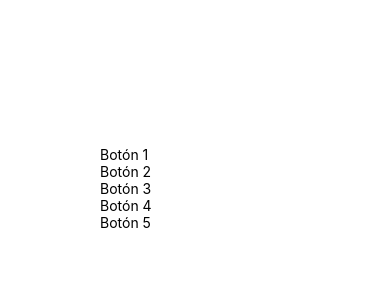
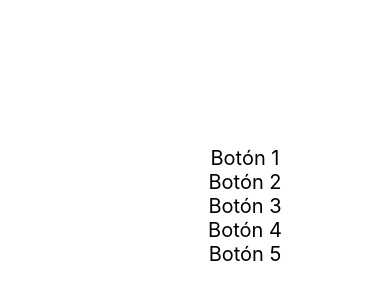
Before and after one commit to kristiangarcia/estilos, a React Native app: screen / in a window 390 px wide. Shown: the part 54-354 px from the top of the page. Built offline with nearby package versions, Linux system fonts and the light colour scheme.

Commit message:
Creado y aplicado el estilo texto

```diff
--- a/App.tsx
+++ b/App.tsx
@@ -5,19 +5,19 @@ export default function App() {
   return (
     <View style={styles.contenedor}>
       <View>
-        <Text>Botón 1</Text>
+        <Text style={styles.texto}>Botón 1</Text>
       </View>
       <View>
-        <Text>Botón 2</Text>
+        <Text style={styles.texto}>Botón 2</Text>
       </View>
       <View>
-        <Text>Botón 3</Text>
+        <Text style={styles.texto}>Botón 3</Text>
       </View>
       <View>
-        <Text>Botón 4</Text>
+        <Text style={styles.texto}>Botón 4</Text>
       </View>
       <View>
-        <Text>Botón 5</Text>
+        <Text style={styles.texto}>Botón 5</Text>
       </View>
     </View>
   )
@@ -27,5 +27,9 @@ const styles = StyleSheet.create({
   contenedor:{
     marginTop:200,
     marginLeft: 100
+  },
+  texto:{
+    margin:"auto",
+    fontSize:20
   }
 })
```
